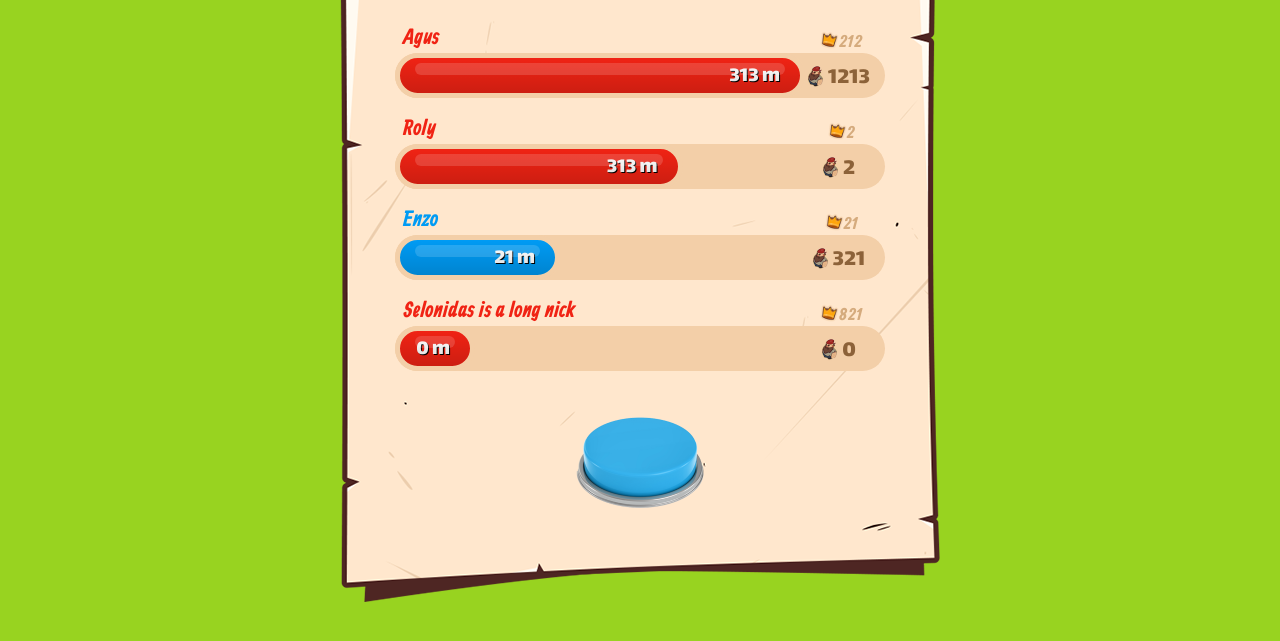
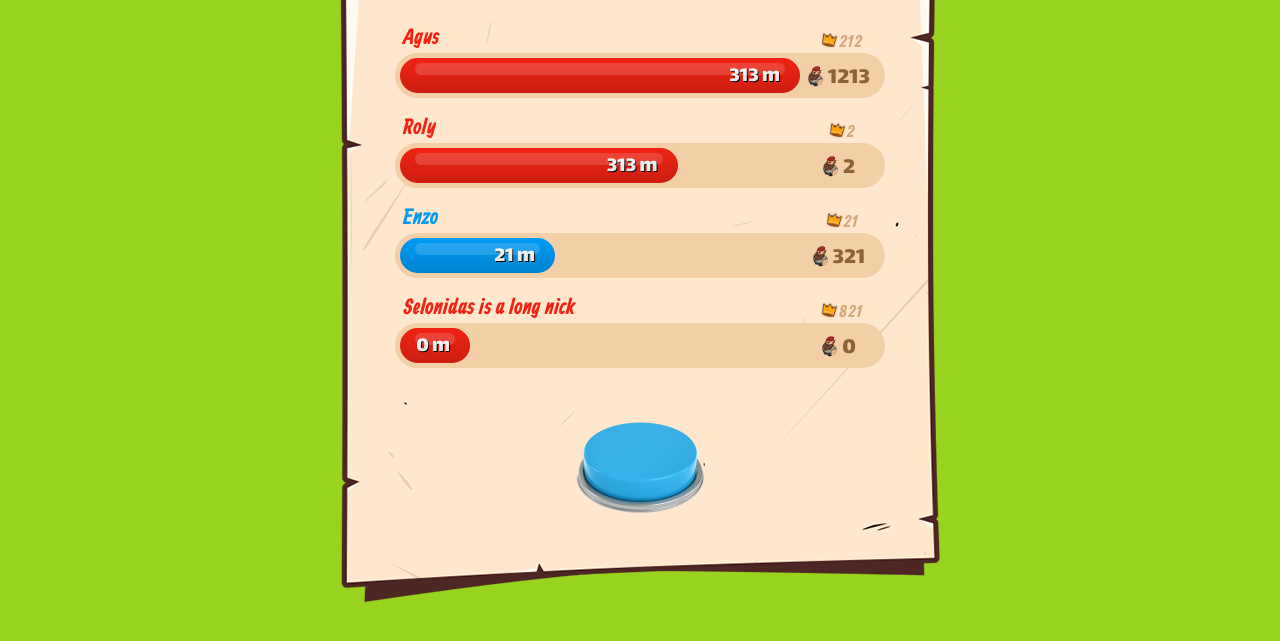
Before and after one commit to ocio/r2r-client, a React app: page / in a window 1280 px wide. Shown: the part 139-780 px from the top of the page. Built offline with nearby package versions, Linux system fonts and the light colour scheme.

Commit message:
Making Recruiting view

```diff
--- a/public/assets/css/main.css
+++ b/public/assets/css/main.css
@@ -8,10 +8,10 @@ body {
     margin: 0;
     overflow: hidden;
     cursor: default;
-    user-select: none;
     font-family: 'Lalezar', cursive;
 }
 * {
     -webkit-tap-highlight-color: rgba(0, 0, 0, 0);
     -webkit-touch-callout: none;
+    user-select: none;
 }
--- a/src/components/views/Recruiting.js
+++ b/src/components/views/Recruiting.js
@@ -9,8 +9,9 @@ export default function Recruiting() {
     return (
         <Window>
             <WindowTitle>Recruiting Phase</WindowTitle>
-            <WindowContent height="365px" margin="0 25px">
+            <WindowContent height="370px" margin="0 25px">
                 <RecruitingBar
+                    top="0"
                     width="100%"
                     nickname="Agus"
                     color={COLOR.RED}
@@ -19,6 +20,7 @@ export default function Recruiting() {
                     power="212"
                 />
                 <RecruitingBar
+                    top="90px"
                     width="75%"
                     nickname="Roly"
                     color={COLOR.RED}
@@ -27,6 +29,7 @@ export default function Recruiting() {
                     units="2"
                 />
                 <RecruitingBar
+                    top="180px"
                     width="50%"
                     nickname="Enzo"
                     color={COLOR.BLUE}
@@ -35,6 +38,7 @@ export default function Recruiting() {
                     power="21"
                 />
                 <RecruitingBar
+                    top="270px"
                     width="160px"
                     nickname="Selonidas is a long nick"
                     color={COLOR.RED}
@@ -52,9 +56,9 @@ export default function Recruiting() {
     )
 }
 
-function RecruitingBar({ nickname, metters, units, power, color, width }) {
+function RecruitingBar({ top, nickname, metters, units, power, color, width }) {
     return (
-        <ContainerBar>
+        <ContainerBar top={top}>
             <HeaderBar>
                 <HeaderLeft color={color}>{nickname}</HeaderLeft>
                 <HeaderRight>
@@ -86,7 +90,11 @@ function RecruitingBar({ nickname, metters, units, power, color, width }) {
 const rightBarWidth = '80px'
 
 const ContainerBar = styled.div`
-    padding: 0 30px 20px 30px;
+    padding: 0 30px;
+    position: absolute;
+    width: calc(100% - 60px);
+    top: ${p => p.top};
+    transition: top 0.5s;
 `
 
 const HeaderBar = styled.div`
```
